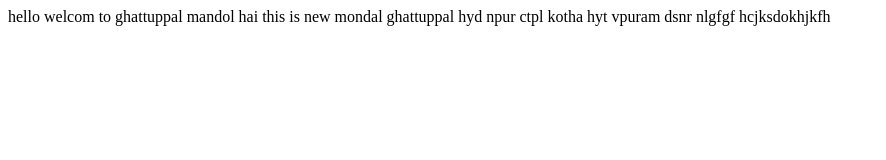
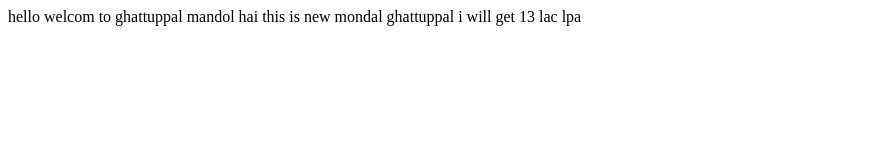
Before and after one commit to msnath/gtpl, a plain HTML site: page index.html in a window 1280 px wide. Shown: the whole page, without its empty margins (0-886 px from the left). Drawn offline with Linux system fonts and the light colour scheme.

Commit message:
new lines

```diff
--- a/index.html
+++ b/index.html
@@ -2,13 +2,5 @@
 
 	hello welcom to ghattuppal mandol
 	hai this is new mondal ghattuppal
-hyd
-npur
-ctpl
-kotha
-hyt
-vpuram
-dsnr
-nlgfgf
-hcjksdokhjkfh
+i will get 13 lac lpa
 </html>
```
